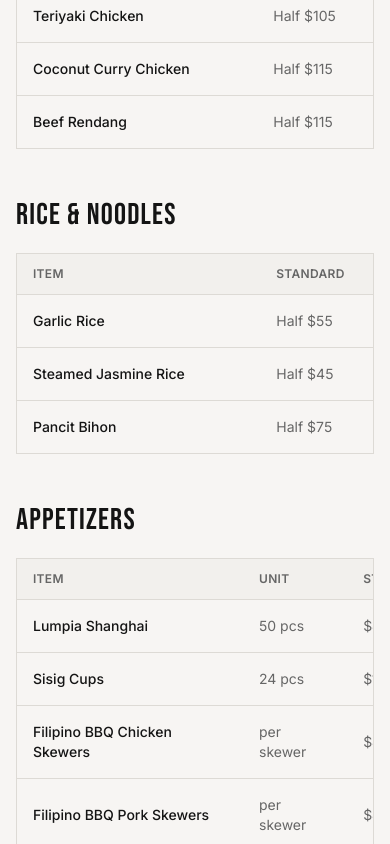
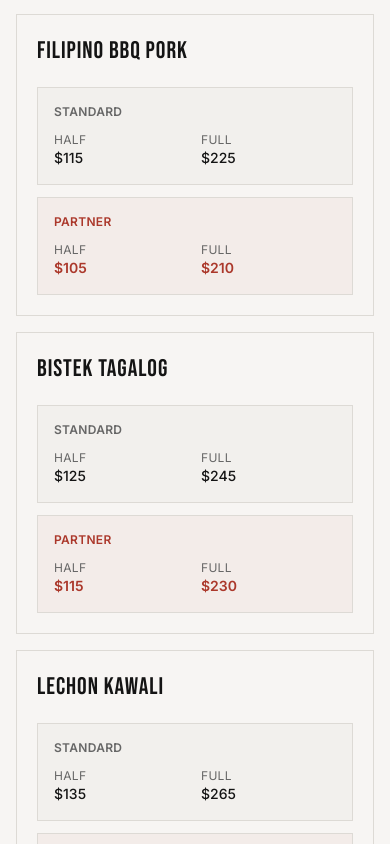
Before and after one commit to paolohhg/lasahtx.com, a Next.js app: page /catering-menu in a window 390 px wide. Shown: the part 6840-7684 px from the top of the page. Built offline with nearby package versions, Linux system fonts and the light colour scheme; no server answers.

Commit message:
Fix mobile pricing overflow

```diff
--- a/src/app/catering-menu/page.tsx
+++ b/src/app/catering-menu/page.tsx
@@ -235,6 +235,52 @@ function PrimaryCtas() {
   );
 }
 
+function PricePair({
+  label,
+  half,
+  full,
+  highlight = false,
+}: {
+  label: string;
+  half: string;
+  full: string;
+  highlight?: boolean;
+}) {
+  return (
+    <div
+      className={`border border-border p-4 ${
+        highlight ? "bg-accent/5" : "bg-card"
+      }`}
+    >
+      <p
+        className={`mb-3 text-xs font-semibold uppercase tracking-wide ${
+          highlight ? "text-accent" : "text-muted-foreground"
+        }`}
+      >
+        {label}
+      </p>
+      <div className="grid grid-cols-2 gap-3 text-sm">
+        <div>
+          <p className="text-xs uppercase tracking-wide text-muted-foreground">
+            Half
+          </p>
+          <p className={highlight ? "font-semibold text-accent" : "font-medium"}>
+            {half.replace("Half ", "")}
+          </p>
+        </div>
+        <div>
+          <p className="text-xs uppercase tracking-wide text-muted-foreground">
+            Full
+          </p>
+          <p className={highlight ? "font-semibold text-accent" : "font-medium"}>
+            {full.replace("Full ", "")}
+          </p>
+        </div>
+      </div>
+    </div>
+  );
+}
+
 export default function CateringMenuPage() {
   return (
     <main className="bg-background text-foreground">
@@ -434,35 +480,30 @@ export default function CateringMenuPage() {
             {trayPricing.map((group) => (
               <div key={group.category}>
                 <h3 className="mb-5 font-display text-3xl">{group.category}</h3>
-                <div className="overflow-x-auto border border-border">
-                  <table className="w-full min-w-[720px] border-collapse text-left text-sm">
-                    <thead className="bg-card text-xs uppercase tracking-wide text-muted-foreground">
-                      <tr>
-                        <th className="px-4 py-3">Item</th>
-                        <th className="px-4 py-3" colSpan={2}>
-                          Standard
-                        </th>
-                        <th className="px-4 py-3 text-accent" colSpan={2}>
-                          Partner
-                        </th>
-                      </tr>
-                    </thead>
-                    <tbody>
-                      {group.items.map((item) => (
-                        <tr key={item[0]} className="border-t border-border">
-                          <td className="px-4 py-4 font-medium">{item[0]}</td>
-                          <td className="px-4 py-4 text-muted-foreground">
-                            {item[1]}
-                          </td>
-                          <td className="px-4 py-4 text-muted-foreground">
-                            {item[2]}
-                          </td>
-                          <td className="px-4 py-4 text-accent">{item[3]}</td>
-                          <td className="px-4 py-4 text-accent">{item[4]}</td>
-                        </tr>
-                      ))}
-                    </tbody>
-                  </table>
+                <div className="grid grid-cols-1 gap-4 md:grid-cols-2">
+                  {group.items.map((item) => (
+                    <div
+                      key={item[0]}
+                      className="min-w-0 border border-border p-5"
+                    >
+                      <h4 className="break-words font-display text-2xl">
+                        {item[0]}
+                      </h4>
+                      <div className="mt-5 grid grid-cols-1 gap-3 sm:grid-cols-2">
+                        <PricePair
+                          label="Standard"
+                          half={item[1]}
+                          full={item[2]}
+                        />
+                        <PricePair
+                          label="Partner"
+                          half={item[3]}
+                          full={item[4]}
+                          highlight
+                        />
+                      </div>
+                    </div>
+                  ))}
                 </div>
               </div>
             ))}
@@ -471,31 +512,36 @@ export default function CateringMenuPage() {
           <div className="mt-12 grid grid-cols-1 gap-8 lg:grid-cols-2">
             <div>
               <h3 className="mb-5 font-display text-3xl">Appetizers</h3>
-              <div className="overflow-x-auto border border-border">
-                <table className="w-full min-w-[520px] border-collapse text-left text-sm">
-                  <thead className="bg-card text-xs uppercase tracking-wide text-muted-foreground">
-                    <tr>
-                      <th className="px-4 py-3">Item</th>
-                      <th className="px-4 py-3">Unit</th>
-                      <th className="px-4 py-3">Standard</th>
-                      <th className="px-4 py-3 text-accent">Partner</th>
-                    </tr>
-                  </thead>
-                  <tbody>
-                    {smallBites.map((item) => (
-                      <tr key={item[0]} className="border-t border-border">
-                        <td className="px-4 py-4 font-medium">{item[0]}</td>
-                        <td className="px-4 py-4 text-muted-foreground">
-                          {item[1]}
-                        </td>
-                        <td className="px-4 py-4 text-muted-foreground">
-                          {item[2]}
-                        </td>
-                        <td className="px-4 py-4 text-accent">{item[3]}</td>
-                      </tr>
-                    ))}
-                  </tbody>
-                </table>
+              <div className="space-y-3">
+                {smallBites.map((item) => (
+                  <div
+                    key={item[0]}
+                    className="min-w-0 border border-border p-5"
+                  >
+                    <div className="flex flex-col gap-1 sm:flex-row sm:items-baseline sm:justify-between">
+                      <h4 className="break-words font-display text-2xl">
+                        {item[0]}
+                      </h4>
+                      <p className="text-sm text-muted-foreground">{item[1]}</p>
+                    </div>
+                    <div className="mt-5 grid grid-cols-2 gap-3 text-sm">
+                      <div className="border border-border bg-card p-4">
+                        <p className="text-xs font-semibold uppercase tracking-wide text-muted-foreground">
+                          Standard
+                        </p>
+                        <p className="mt-2 font-medium">{item[2]}</p>
+                      </div>
+                      <div className="border border-border bg-accent/5 p-4">
+                        <p className="text-xs font-semibold uppercase tracking-wide text-accent">
+                          Partner
+                        </p>
+                        <p className="mt-2 font-semibold text-accent">
+                          {item[3]}
+                        </p>
+                      </div>
+                    </div>
+                  </div>
+                ))}
               </div>
             </div>
 
```
